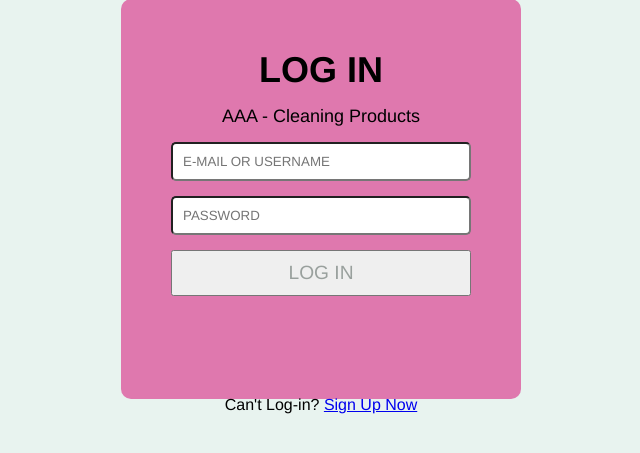
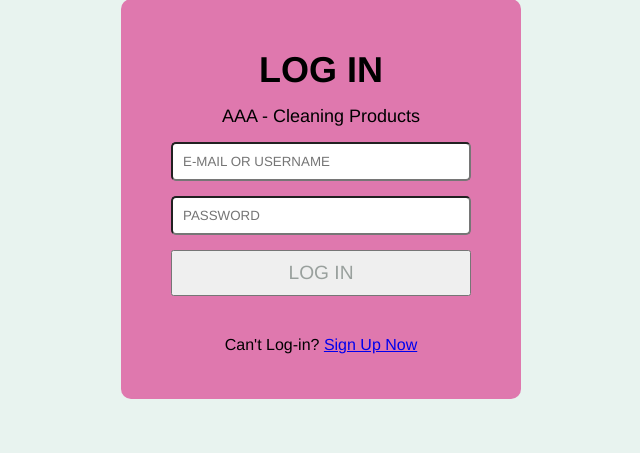
Before and after one commit to JayArD27/AAA-CleaningProducts, a PHP site: page / in a window 1280 px wide. Shown: the part 129-582 px from the top of the page, without its empty margins (319-959 px from the left). Run offline with PHP 8.4, Linux system fonts and the light colour scheme.

Commit message:
updated css

```diff
--- a/allstyle.css
+++ b/allstyle.css
@@ -129,7 +129,7 @@ html {
     color: #99a09d;
 }
 .signup-button{
-    margin-top: 100px;
+    margin-top: 40px;
 }
 /* REGISTRATION FORM */
 .regform{
```
